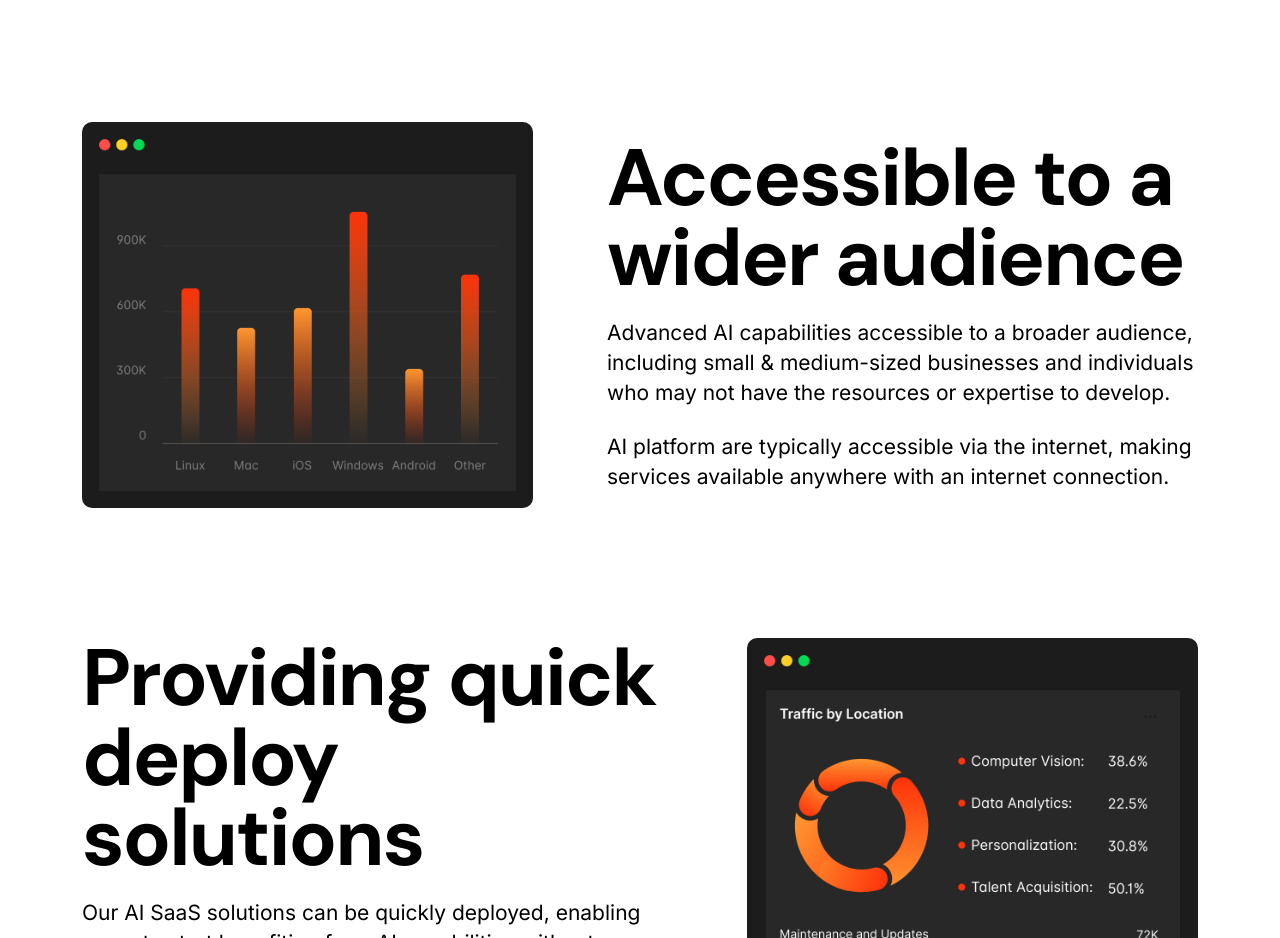
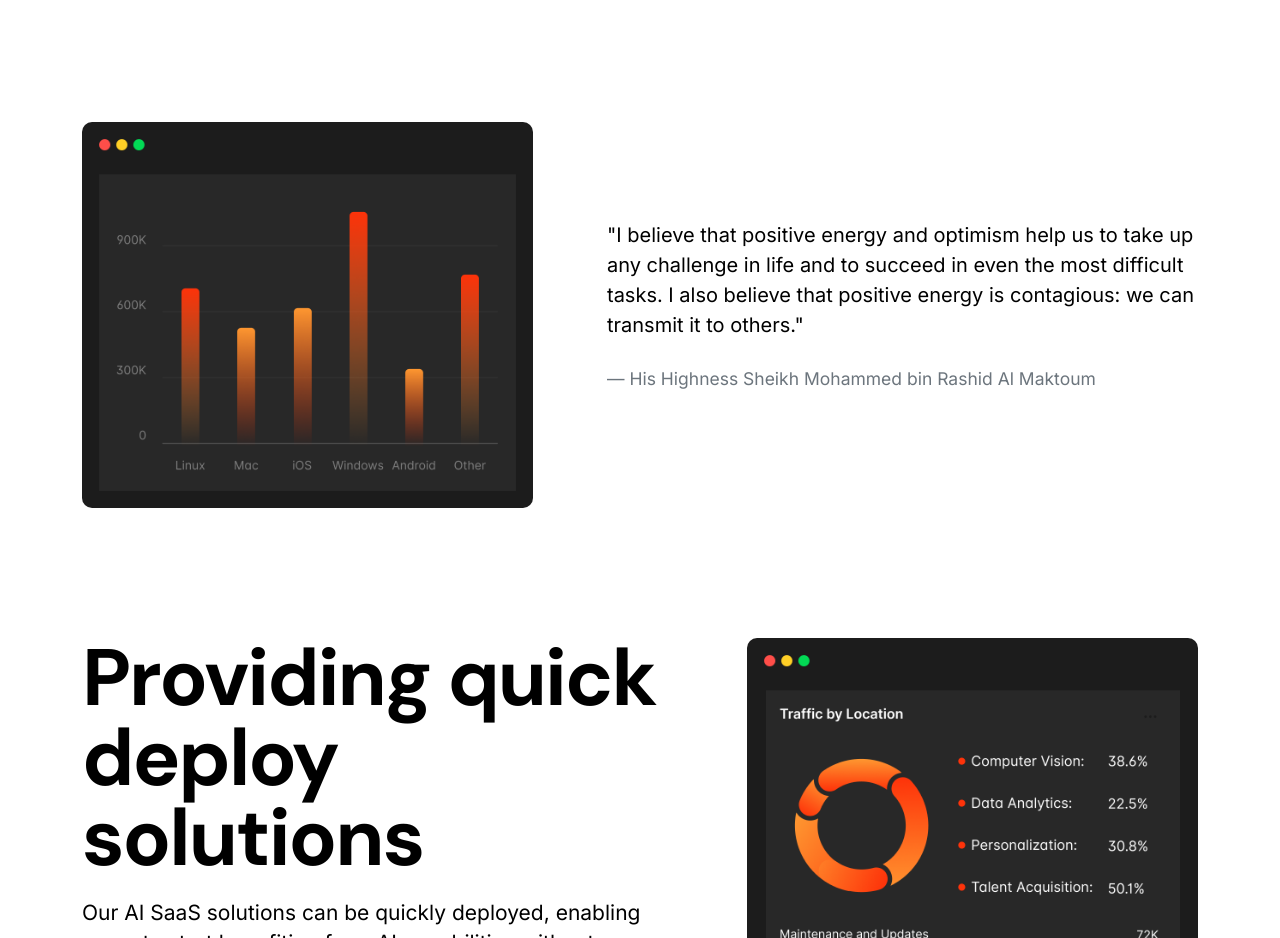
Before and after one commit to roshanzamil/al_garhoud_center, a Next.js app: page / in a window 1280 px wide. Shown: the part 2680-3618 px from the top of the page. Built offline with nearby package versions, Linux system fonts and the light colour scheme; a web font is replaced by a local one.

Commit message:
Accessible to a wider audience
I wanna use this section as this

His Hi

```diff
--- a/src/components/homes/home-1/AboutHomeOne.tsx
+++ b/src/components/homes/home-1/AboutHomeOne.tsx
@@ -13,9 +13,10 @@ export default function AboutHomeOne() {
             </div>
             <div className="col-lg-7 d-flex align-items-center">
               <div className="azzle-default-content pl-110" data-aos="fade-left" data-aos-delay="700">
-                <h2>Accessible to a wider audience</h2>
-                <p>Advanced AI capabilities accessible to a broader audience, including small & medium-sized businesses and individuals who may not have the resources or expertise to develop.</p>
-                <p>AI platform are typically accessible via the internet, making services available anywhere with an internet connection.</p>
+                <blockquote className="blockquote">
+                  <p>"I believe that positive energy and optimism help us to take up any challenge in life and to succeed in even the most difficult tasks. I also believe that positive energy is contagious: we can transmit it to others."</p>
+                  <footer className="blockquote-footer mt-3">His Highness Sheikh Mohammed bin Rashid Al Maktoum</footer>
+                </blockquote>
               </div>
             </div>
           </div>
```
